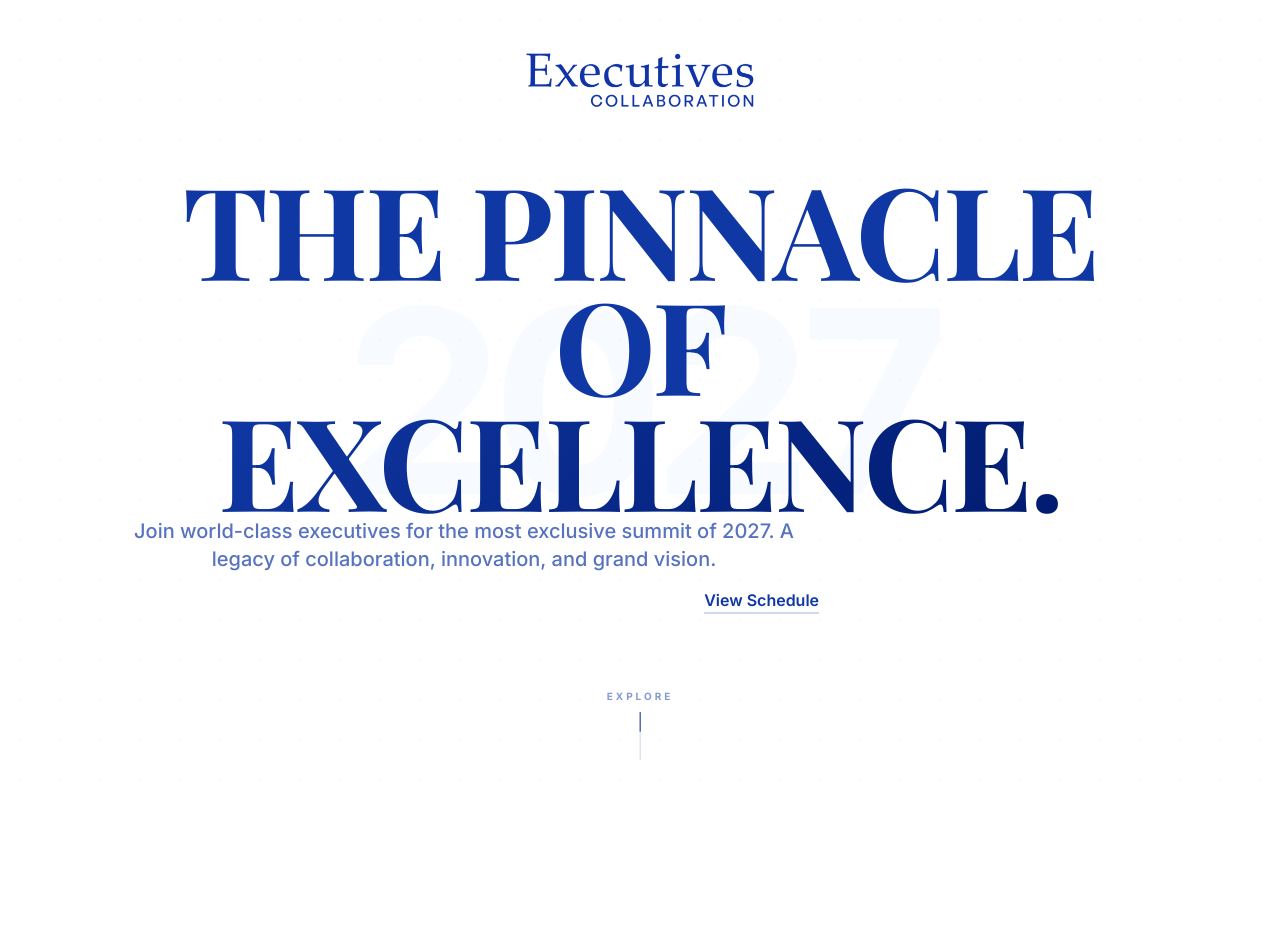
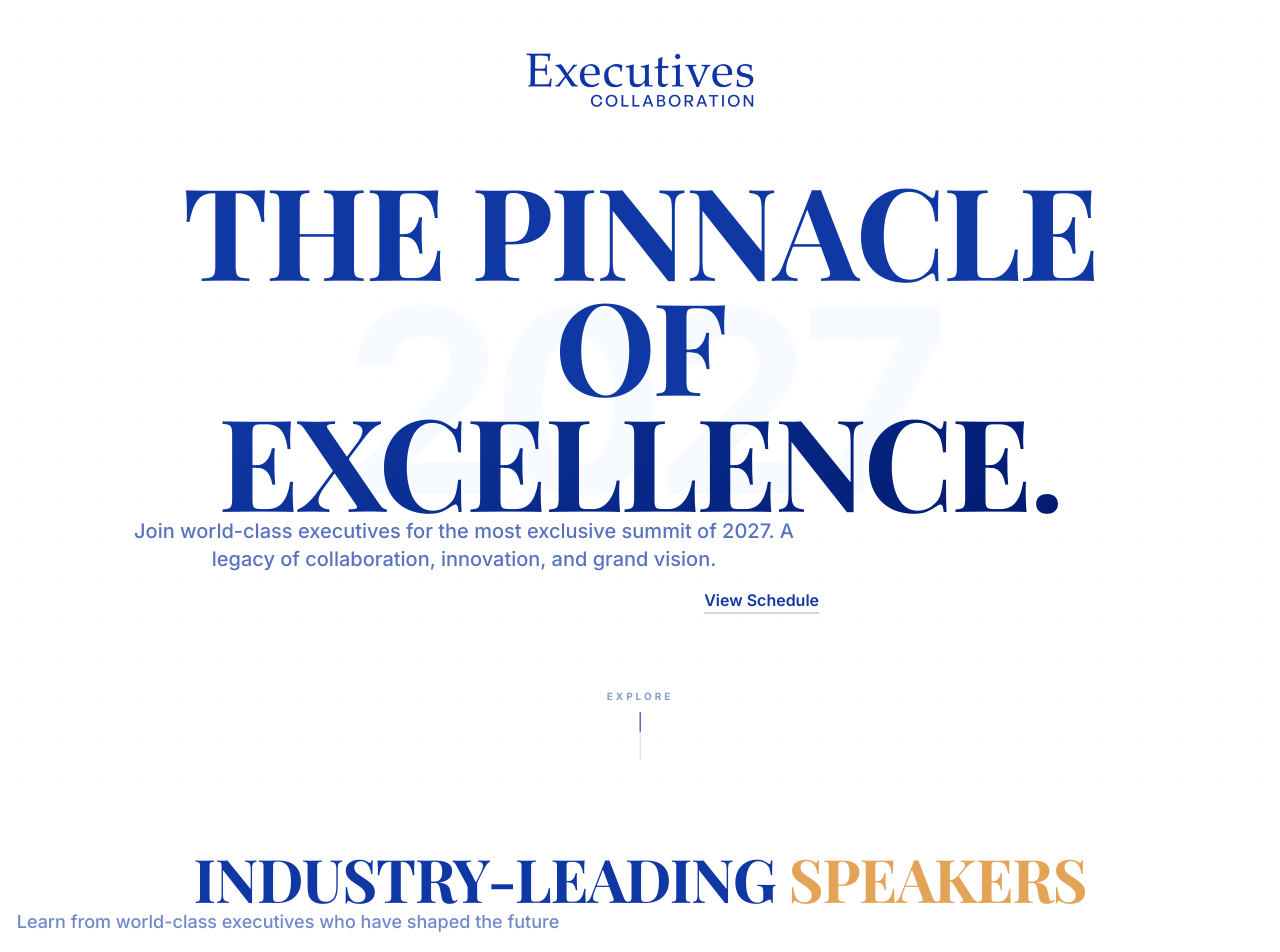
Before and after one commit to Vikashuvi/Summit-2027, a Next.js app: page / in a window 1280 px wide. Shown: the top 952 px of the page. Built offline with nearby package versions, Linux system fonts and the light colour scheme; a web font is replaced by a local one.

Commit message:
Testimonial desktop section view fix

```diff
--- a/app/page.tsx
+++ b/app/page.tsx
@@ -1,14 +1,11 @@
 import Hero from "./sections/Hero";
 import TestimonialSection from "./sections/TestimonialSection";
-import TestimonialSectionMobile from "./sections/TestimonialSectionMobile";
 
 export default function Home() {
     return (
         <main className="min-h-screen bg-white">
             <Hero />
-
             <TestimonialSection />
-            <TestimonialSectionMobile />
 
             {/* Additional sections can be added here */}
             <section className="h-screen flex items-center justify-center bg-[#1038A5] text-white">
--- a/app/sections/TestimonialSection.tsx
+++ b/app/sections/TestimonialSection.tsx
@@ -64,10 +64,12 @@ export default function TestimonialSection() {
             const pinTl = gsap.timeline({
                 scrollTrigger: {
                     trigger: sectionRef.current,
-                    start: "10% top",
-                    end: "200% top",
+                    start: "top top",
+                    end: "+=200%",
                     scrub: 1.5,
                     pin: true,
+                    anticipatePin: 1,
+                    invalidateOnRefresh: true,
                 },
             });
 
@@ -92,7 +94,14 @@ export default function TestimonialSection() {
 
     return (
         <section ref={sectionRef} className="testimonials-section relative overflow-hidden">
-
+            <div className="absolute top-12 left-1/2 -translate-x-1/2 z-20 text-center w-full px-4">
+                <h2 className="text-5xl md:text-6xl font-bold text-primary mb-3 uppercase tracking-tight">
+                    Industry-Leading <span className="text-light-brown">Speakers</span>
+                </h2>
+                <p className="text-lg text-primary/60 max-w-xl mx-auto font-medium">
+                    Learn from world-class executives who have shaped the future
+                </p>
+            </div>
 
             <div className="pin-box">
                 {cards.map((card, index) => (
--- a/app/sections/TestimonialSectionMobile.tsx
+++ b/app/sections/TestimonialSectionMobile.tsx
@@ -64,9 +64,11 @@ export default function TestimonialSectionMobile() {
                 scrollTrigger: {
                     trigger: sectionRef.current,
                     start: "top top",
-                    end: "300% top",
+                    end: "+=300%",
                     scrub: 1,
                     pin: true,
+                    anticipatePin: 1,
+                    invalidateOnRefresh: true,
                 },
             });
 
```
